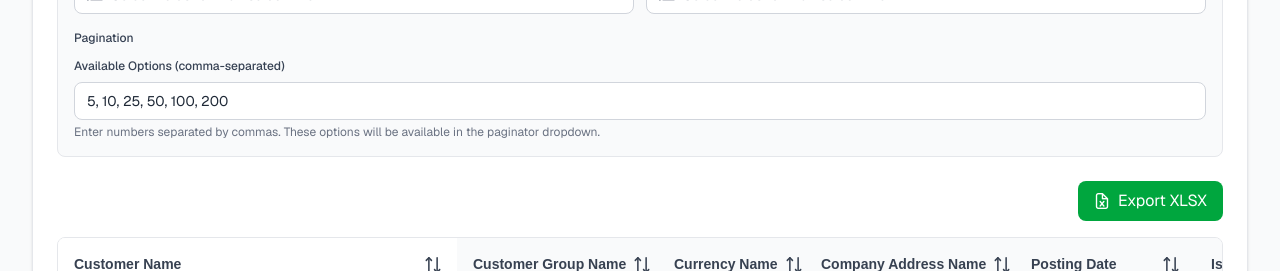
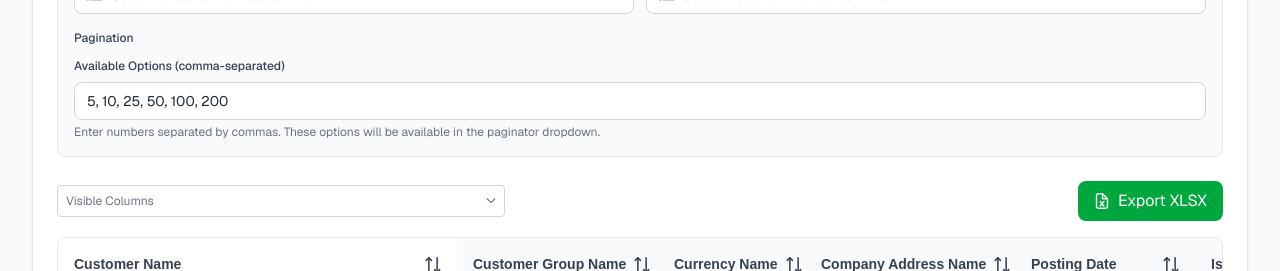
Before and after one commit to VICTORVICKIE/datatable-component, a Next.js app: page / in a window 1280 px wide. Shown: the part 850-1121 px from the top of the page. Built offline with nearby package versions, Linux system fonts and the light colour scheme; a web font is replaced by a local one.

Commit message:
Toggle Visible

```diff
--- a/src/app/page.jsx
+++ b/src/app/page.jsx
@@ -427,6 +427,7 @@ export default function Home() {
               enableSummation={enableSummation}
               textFilterColumns={textFilterColumns}
               visibleColumns={visibleColumns}
+              onVisibleColumnsChange={setVisibleColumns}
               redFields={redFields}
               greenFields={greenFields}
               outerGroupField={outerGroupField}
--- a/src/components/DataTable.jsx
+++ b/src/components/DataTable.jsx
@@ -307,7 +307,7 @@ function CustomTriStateCheckbox({ value, onChange }) {
   );
 }
 
-function MultiselectFilter({ value, options, onChange, placeholder = "Select...", fieldName }) {
+function MultiselectFilter({ value, options, onChange, placeholder = "Select...", fieldName, itemLabel = "Filter" }) {
   const [searchTerm, setSearchTerm] = useState('');
   const [isOpen, setIsOpen] = useState(false);
   const [position, setPosition] = useState({ top: 0, left: 0, width: 0 });
@@ -537,7 +537,7 @@ function MultiselectFilter({ value, options, onChange, placeholder = "Select..."
           }`}
         >
           <span className="truncate">
-            {isEmpty(selectedValues) ? placeholder : `${selectedValues.length} Filter${selectedValues.length !== 1 ? 's' : ''}`}
+            {isEmpty(selectedValues) ? placeholder : `${selectedValues.length} ${itemLabel}${selectedValues.length !== 1 ? 's' : ''}`}
           </span>
           <i className={`pi ${isOpen ? 'pi-chevron-up' : 'pi-chevron-down'} text-[10px] ml-1 flex-shrink-0`}></i>
         </button>
@@ -602,6 +602,7 @@ export default function DataTableComponent({
   enableSummation = true,
   textFilterColumns = [], // Fields that should use text search box instead of multiselect
   visibleColumns = [], // Fields that should be visible (empty array means show all)
+  onVisibleColumnsChange, // Callback for when visible columns change
   redFields = [],
   greenFields = [],
   outerGroupField = null, // Field to group by for row expansion
@@ -784,6 +785,27 @@ export default function DataTableComponent({
   const formatHeaderName = useCallback((key) => {
     return startCase(key.split('__').join(' ').split('_').join(' '));
   }, []);
+
+  // Compute available columns for visibility selector based on mode
+  const availableColumnsForVisibility = useMemo(() => {
+    if (isEmpty(columns)) return [];
+
+    // When both outerGroupField and innerGroupField are set, show only numeric columns (plus group fields)
+    if (outerGroupField && innerGroupField) {
+      return columns.filter(col => {
+        // Always include group fields
+        if (col === outerGroupField || col === innerGroupField) {
+          return true;
+        }
+        // Include only numeric columns
+        const colType = get(columnTypes, col, {});
+        return get(colType, 'isNumeric', false);
+      });
+    }
+
+    // Default: show all columns
+    return columns;
+  }, [columns, outerGroupField, innerGroupField, columnTypes]);
 
   const formatCellValue = useCallback((value, colType) => {
     if (isNil(value)) return '';
@@ -1556,8 +1578,27 @@ export default function DataTableComponent({
         </div>
       )}
 
+      {/* Controls Row: Visibility Selector and Export button */}
+      <div className="mb-4 flex items-center justify-between gap-4 flex-wrap">
+        {/* Visibility Control */}
+        {onVisibleColumnsChange && !isEmpty(availableColumnsForVisibility) && (
+          <div className="flex-1 min-w-[200px] max-w-md">
+            <MultiselectFilter
+              value={visibleColumns}
+              options={availableColumnsForVisibility.map(col => ({
+                label: formatHeaderName(col),
+                value: col,
+              }))}
+              onChange={onVisibleColumnsChange}
+              placeholder={`Visible Columns${outerGroupField && innerGroupField ? ' (numeric only)' : ''}`}
+              fieldName="columns"
+              itemLabel="Visible Column"
+            />
+          </div>
+        )}
+
         {/* Export button */}
-      <div className="mb-4 flex items-center justify-end">
+        <div className="flex-shrink-0">
           <button
             onClick={exportToXLSX}
             disabled={isEmpty(sortedData)}
@@ -1567,6 +1608,7 @@ export default function DataTableComponent({
             <i className="pi pi-file-excel"></i>
             <span>Export XLSX</span>
           </button>
+        </div>
       </div>
 
       {/* Filter Chips */}
```
Lines whose indentation alone changed are shown as unchanged.
